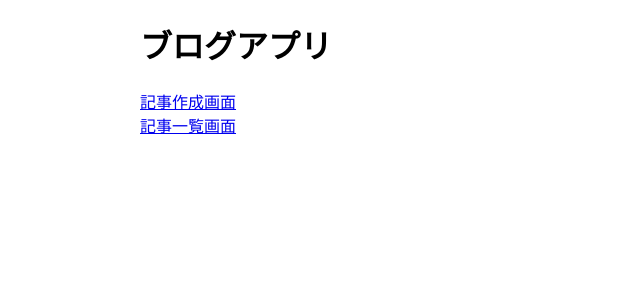
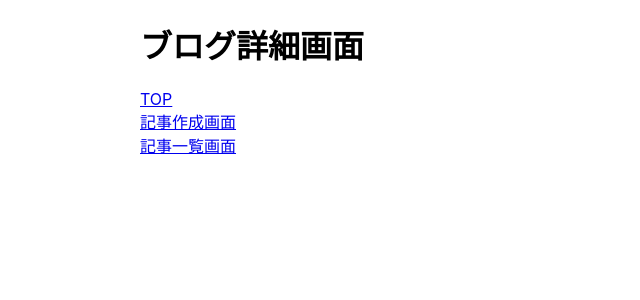
Before and after one commit to Takao-Yamasaki/tech-blog, a React (Create React App) app in the folder blog_web/: page /blogs/1 in a window 1280 px wide. Shown: the top 300 px of the page, without its empty margins (0-640 px from the left). Built offline with nearby package versions, Linux system fonts and the light colour scheme.

Commit message:
add:コンポーネント定義

```diff
--- a/blog_web/src/index.js
+++ b/blog_web/src/index.js
@@ -3,13 +3,21 @@ import ReactDOM from 'react-dom/client';
 import './index.css';
 import App from './App';
 import reportWebVitals from './reportWebVitals';
-import { BrowserRouter } from "react-router-dom"
+import { BrowserRouter, Routes, Route } from "react-router-dom";
+import Blog from "./routes/blog.js";
+import Blogs from "./routes/blogs.js";
+import CreateBlog from "./routes/createBlog.js";
 
 const root = ReactDOM.createRoot(document.getElementById('root'));
 root.render(
   <React.StrictMode>
     <BrowserRouter>
-      <App />
+      <Routes>
+        <Route index element={<App />} />
+        <Route path="create" element={<CreateBlog />} />
+        <Route path="blogs" element={<Blogs />} />
+        <Route path="blogs/:id" element={<Blog />} />
+      </Routes>
     </BrowserRouter>
   </React.StrictMode>
 );
--- /dev/null
+++ b/blog_web/src/routes/blog.js
@@ -0,0 +1,20 @@
+import { Link } from "react-router-dom";
+
+function Blog() {
+  return (
+      <div style={{ margin: "auto", width: "1000px" }}>
+        <h1>ブログ詳細画面</h1>
+        <div>
+          <Link to="/">TOP</Link>
+        </div>
+        <div>
+          <Link to="/create">記事作成画面</Link>
+        </div>
+        <div>
+          <Link to="/blogs">記事一覧画面</Link>
+        </div>
+      </div>
+  );
+}
+
+export default Blog;
--- /dev/null
+++ b/blog_web/src/routes/blogs.js
@@ -0,0 +1,17 @@
+import { Link } from "react-router-dom";
+
+function Blogs() {
+  return (
+    <div style={{ margin: "auto", width: "1000px" }}>
+      <h1>ブログ一覧画面</h1>
+      <div>
+        <Link to="/">TOP</Link>
+      </div>
+      <div>
+        <Link to="/create">記事作成画面</Link>
+      </div>
+    </div>
+  )
+}
+
+export default Blogs;
--- /dev/null
+++ b/blog_web/src/routes/createBlog.js
@@ -0,0 +1,17 @@
+import { Link } from "react-router-dom";
+
+function CreateBlog() {
+  return (
+    <div style={{ margin: "auto", width: "1000px" }}>
+      <h1>ブログ作成画面</h1>
+      <div>
+        <Link to="/">TOP</Link>
+      </div>
+      <div>
+        <Link to="/blogs">記事一覧画面</Link>
+      </div>
+    </div>
+  );
+}
+
+export default CreateBlog;
```
